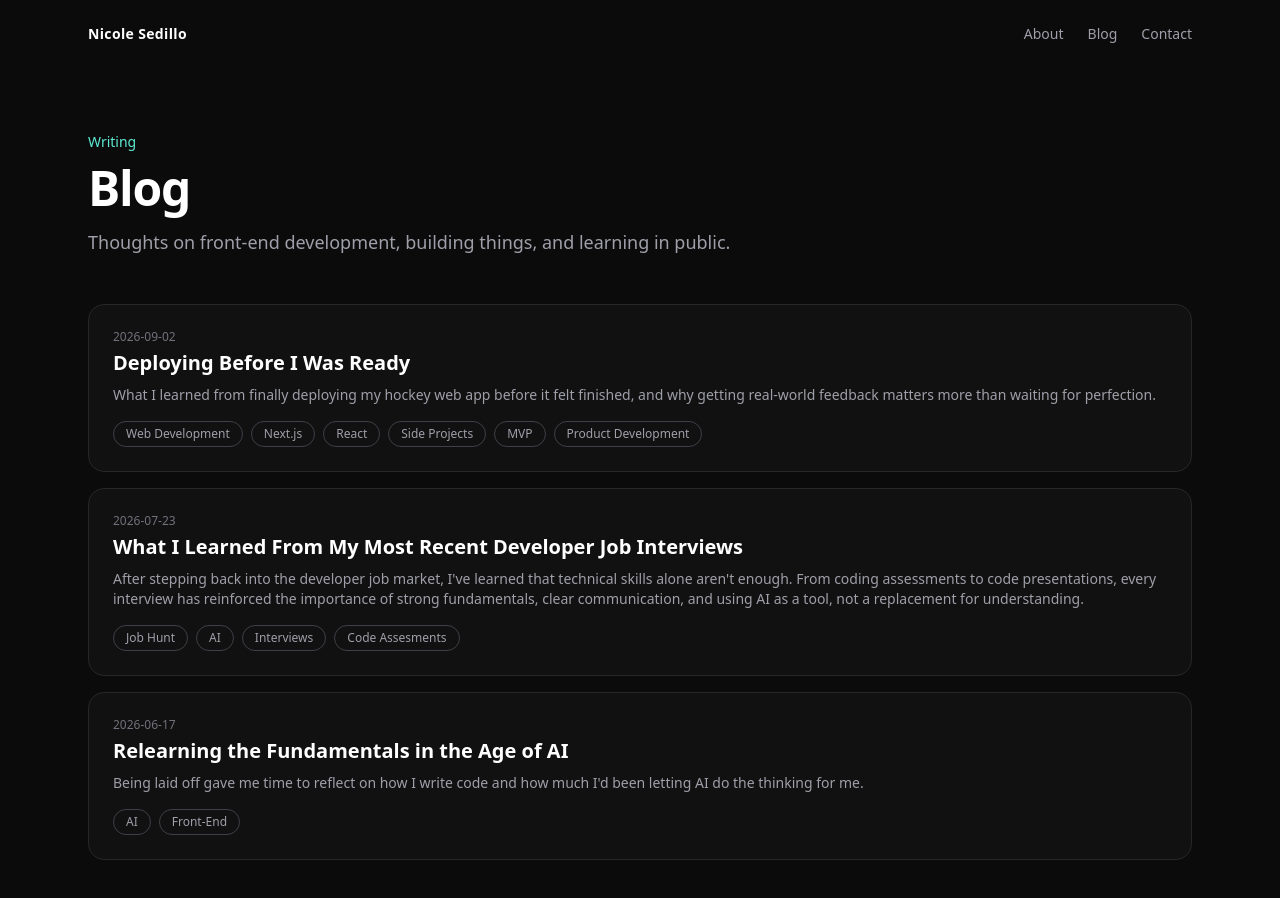
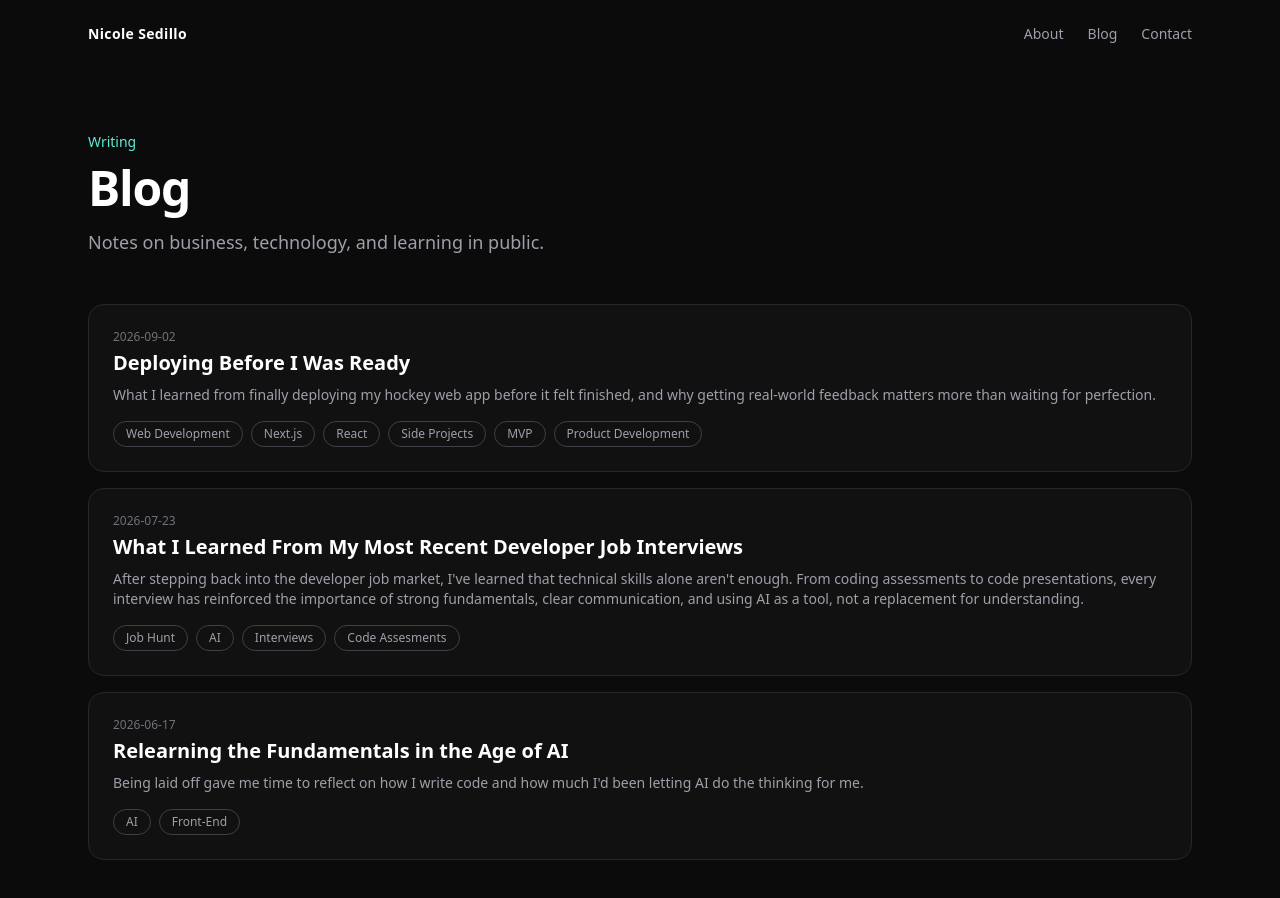
Before and after one commit to nicole-sedillo/portfolio-v3, a Next.js app: page /blog in a window 1280 px wide. Shown: the top 898 px of the page. Built offline with nearby package versions, Linux system fonts and the light colour scheme.

Commit message:
edited blog subtitle

```diff
--- a/app/blog/page.tsx
+++ b/app/blog/page.tsx
@@ -18,7 +18,7 @@ export default function BlogPage() {
         <p className="mb-3 text-sm font-medium text-[#5EEAD4]">Writing</p>
         <h1 className="mb-4 text-4xl font-semibold tracking-tight md:text-5xl">Blog</h1>
         <p className="mb-12 max-w-2xl text-lg text-zinc-400">
-          Thoughts on front-end development, building things, and learning in public.
+          Notes on business, technology, and learning in public.
         </p>
 
         <div className="flex flex-col gap-4">
```
